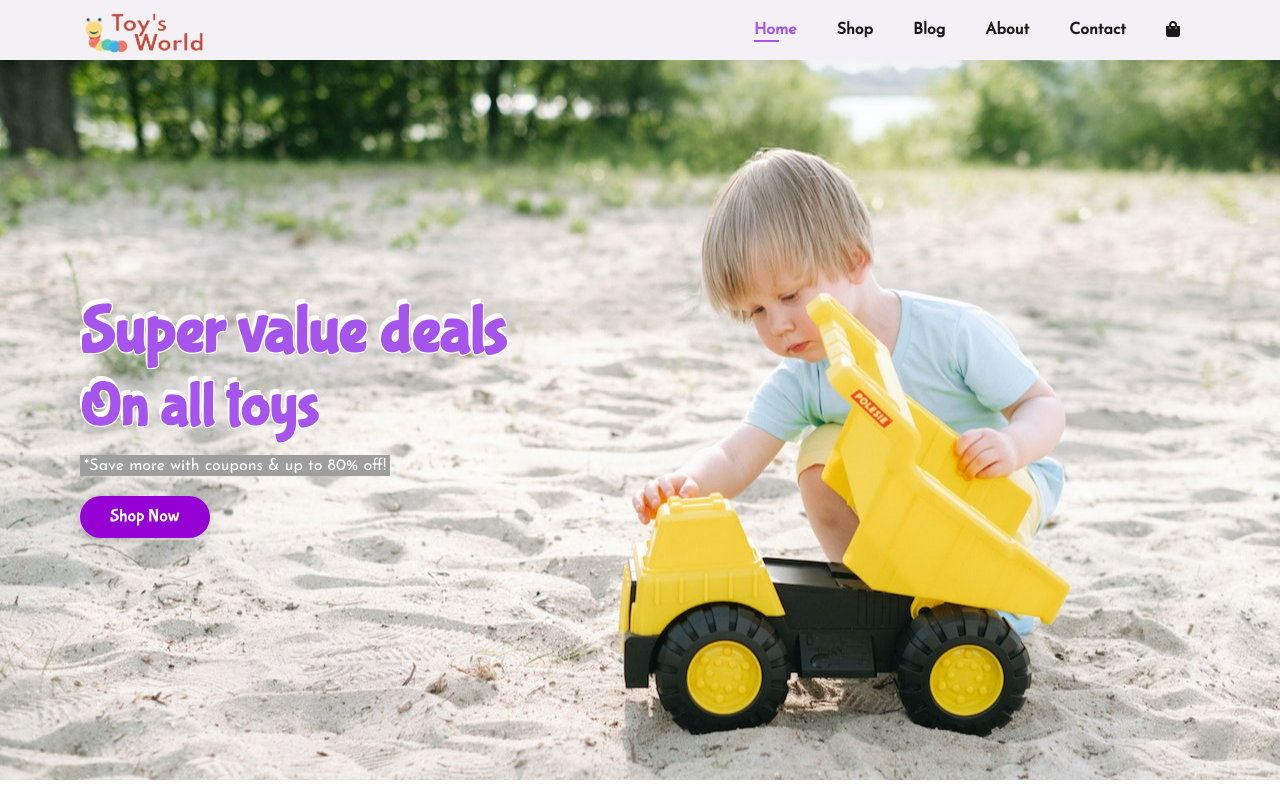
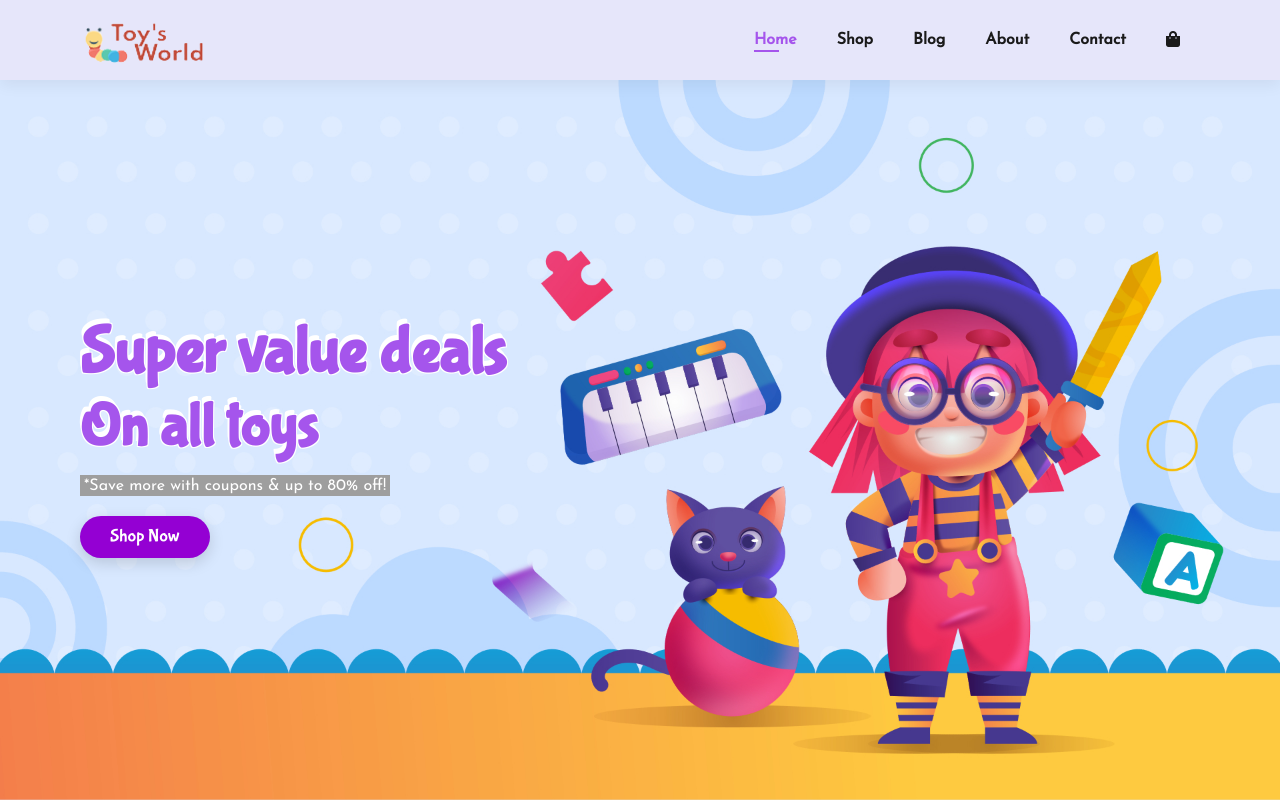
Before and after one commit to ShanDewage/Toys-World-E-Commerce-Site, a plain HTML site: page index.html in a window 1280 px wide. Shown: the top 800 px of the page. Drawn offline with Linux system fonts and the light colour scheme; grey boxes are pictures that could not be loaded; files whose address does not match are found by name; a web font is replaced by a local one.

Commit message:
changed hero image

```diff
--- a/style.css
+++ b/style.css
@@ -79,13 +79,13 @@ body{
     align-items: center;
     justify-content: space-between;
     padding: 20px 80px;
-    background-color: #F3F1F5;
+    background-color: #E6E6FA;
     box-shadow: 0 5px 15px rgba(0, 0, 0, 0.06);
     z-index: 999;
     position: sticky;
     top: 0;
     left: 0;
-    max-height:60px;
+    max-height:80px;
 }
 
 #navbar{
@@ -135,11 +135,11 @@ body{
 }
 
 #hero{
-    background-image: url("img/img-1.jpg");
+    background-image: url("img/hero.jpg");
     height: 90vh;
     width: auto;
     background-size: cover;
-    background-position: top 65% right 0;
+    background-position: top 80% right 0;
     padding: 0 80px;
     display: flex;
     flex-direction: column;
@@ -586,12 +586,13 @@ padding-top: 5px;
 }
 
 #banner-3 .banner-box-2{
-    background-position: top 60% right 0;
+    background-position: top 20% right 0;
     background-image: url(img/banner/b-4.jpg);
 }
 
 #banner-3 .banner-box-3{
     background-image: url(img/banner/b-5.jpg);
+    background-position: top 100% right 0;
 }
 
 
```
Also changed, not shown: img/banner/b-4.jpg, img/banner/b-5.jpg, img/banner/fds.jpg (added), img/banner/still-life-colorful-gummy-bears.jpg (added), img/banner/vdvd.jpg (added), img/hero.jpg (added), img/img-1.jpg (deleted).
